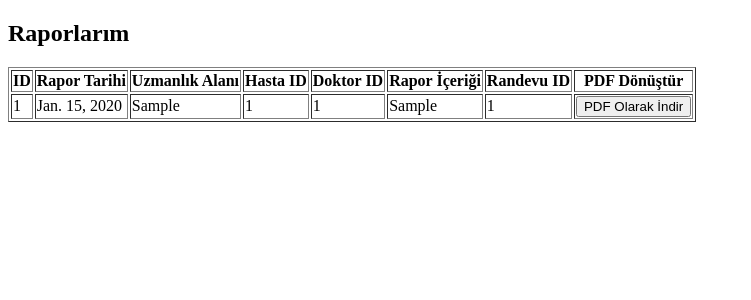
After one commit to AyazAktas/prolab2.3, a Django app: page /raporlarim/1/ in a window 1280 px wide. The commit adds this page. Shown: the top 300 px of the page, without its empty margins (0-751 px from the left). Run offline with Django 5.2, Linux system fonts and the light colour scheme; tables that the repository leaves empty hold one stand-in row (values such as "Sample post").

Commit message:
tibbi rapor pdf olarak indirme ve görüntüleme

```diff
--- a/prolab3/HastaneUyg/templates/patient_page.html
+++ b/prolab3/HastaneUyg/templates/patient_page.html
@@ -10,7 +10,7 @@
     <ul>
         <li><a href="{% url 'randevu_al' hasta.idHasta%}">Randevu Al</a></li>
         <li><a href="{% url 'randevularim' hasta.idHasta %}">Randevularım</a></li>
-        <li>Raporlarım</li>
+        <li><a href="{% url 'raporlarim' hasta.idHasta %}">Raporlarım</a></li>
         <li><a href="{% url 'patient_info' hasta.idHasta %}">Bilgilerimi Düzenle</a></li>
     </ul>
 </body>
--- /dev/null
+++ b/prolab3/HastaneUyg/templates/raporlarim.html
@@ -0,0 +1,44 @@
+<!DOCTYPE html>
+<html lang="en">
+<head>
+    <meta charset="UTF-8">
+    <meta name="viewport" content="width=device-width, initial-scale=1.0">
+    <title>Raporlarım</title>
+</head>
+<body>
+    <h2>Raporlarım</h2>
+    <table border="1">
+        <thead>
+            <tr>
+                <th>ID</th>
+                <th>Rapor Tarihi</th>
+                <th>Uzmanlık Alanı</th>
+                <th>Hasta ID</th>
+                <th>Doktor ID</th>
+                <th>Rapor İçeriği</th>
+                <th>Randevu ID</th>
+                <th>PDF Dönüştür</th>
+            </tr>
+        </thead>
+        <tbody>
+            {% for rapor in raporlar %}
+            <tr>
+                <td>{{ rapor.idRapor }}</td>
+                <td>{{ rapor.raporTarihi }}</td>
+                <td>{{ rapor.uzmanlikAlani }}</td>
+                <td>{{ rapor.hasta_id }}</td>
+                <td>{{ rapor.doktor_id }}</td>
+                <td>{{ rapor.rapor_icerigi }}</td>
+                <td>{{ rapor.randevunun_id }}</td>
+                <td>
+                    <form action="{% url 'raporlarim_pdf' rapor.idRapor %}" method="post">
+                        {% csrf_token %}
+                        <button type="submit">PDF Olarak İndir</button>
+                    </form>
+                </td>
+            </tr>
+            {% endfor %}
+        </tbody>
+    </table>
+</body>
+</html>
--- a/prolab3/HastaneUyg/views.py
+++ b/prolab3/HastaneUyg/views.py
@@ -382,3 +382,51 @@ def rapor_yaz(request, randevu_id):
             "form": form,  # Formu template'e gönder
         },
     )
+from django.shortcuts import render
+from .models import TibbiRaporlar
+
+def raporlarim(request, hasta_id):
+    raporlar = TibbiRaporlar.objects.filter(hasta_id=hasta_id)
+    return render(request, 'raporlarim.html', {'raporlar': raporlar})
+
+
+# views.py
+
+from django.http import HttpResponse
+from reportlab.pdfgen import canvas
+from .models import TibbiRaporlar, Hasta, Doctor
+
+
+def raporlarim_pdf(request, rapor_id):
+    rapor = TibbiRaporlar.objects.get(idRapor=rapor_id)
+    hasta = Hasta.objects.get(idHasta=rapor.hasta_id)
+
+    response = HttpResponse(content_type='application/pdf')
+    response['Content-Disposition'] = f'attachment; filename="{hasta.hastaAdi}_{hasta.hastaSoyadi}_{rapor_id}.pdf"'
+
+    # Create PDF document
+    p = canvas.Canvas(response)
+
+    # Write report data to PDF
+    y = 800  # Initial y-coordinate
+    p.drawString(100, y, f"Rapor ID: {rapor.idRapor}")
+    p.drawString(100, y - 20, f"Tarih: {rapor.raporTarihi}")
+
+
+    # Get doctor details
+    doktor = Doctor.objects.get(idDoctor=rapor.doktor_id)
+
+    # Write doctor details to PDF
+    p.drawString(100, y - 60, f"Doktor: {doktor.AD} {doktor.SOYAD}")
+    p.drawString(100, y - 80, f"Hastane: {doktor.CalismaYeri}")
+    p.drawString(100, y - 40, f"Polikinlik / Hastanın Başvurduğu Bölüm: {rapor.uzmanlikAlani}")
+
+    # Write patient details to PDF
+    p.drawString(100, y - 100, f"Hasta Adı-Soyadı: {hasta.hastaAdi} {hasta.hastaSoyadi}")
+    p.drawString(100,y-120,f"Hasta ID'si:{hasta.idHasta}")
+
+    p.drawString(100, y - 140, f"İçerik: {rapor.rapor_icerigi}")
+    p.drawString(100, y - 160, f"Randevu ID: {rapor.randevunun_id}")
+
+    p.save()
+    return response
--- a/prolab3/prolab3/urls.py
+++ b/prolab3/prolab3/urls.py
@@ -41,4 +41,6 @@ urlpatterns = [
     path('randevu_sil/<int:randevu_id>/', views.randevu_sil, name='randevu_sil'),
     path('rapor_yazilabilir/<int:doktor_id>/', views.rapor_yazilabilir, name='rapor_yazilabilir'),
     path('rapor_yaz/<int:randevu_id>/', views.rapor_yaz, name='rapor_yaz'),
+    path('raporlarim/<int:hasta_id>/', views.raporlarim, name='raporlarim'),
+    path('raporlarim/pdf/<int:rapor_id>/', views.raporlarim_pdf, name='raporlarim_pdf'),
 ]
```
